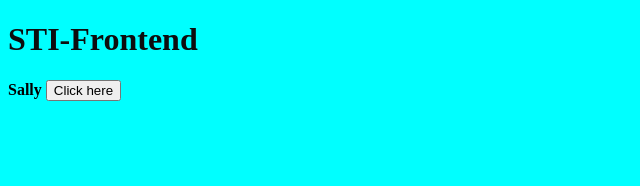
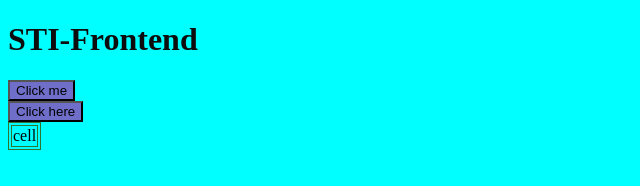
Before and after one commit to SallyResch/sti-frontend, a website: page public/index.html in a window 1280 px wide. Both pictures are taken after a click on the button "Click me". Shown: the whole page, without its empty margins (0-640 px from the left). Drawn offline with Linux system fonts and the light colour scheme.

Commit message:
Made a button click and tablerows

```diff
--- a/public/css/index.css
+++ b/public/css/index.css
@@ -4,3 +4,10 @@ body{
 h1{
 color: rgb(13, 13, 14);
 }
+button{
+  background-color: rgb(111, 111, 202);
+}
+
+table, td {
+  border: 1px solid rgb(45, 117, 48);
+}
--- a/public/index.html
+++ b/public/index.html
@@ -14,7 +14,7 @@
 
   <div id="app"></div>
 
-  <button onClick="age()">Click here</button>
+  <button onclick="buttonClick()">Click here</button>
 
   <script src="/js/index.js"></script>
 </body>
--- a/public/js/index.js
+++ b/public/js/index.js
@@ -4,11 +4,37 @@ var anElement = document.getElementById("app")
 anElement.innerHTML = "<button onClick='buttonClick()'>Click me</button>";
 
 function buttonClick() {
+  var x = document.createElement("TABLE");
+  x.setAttribute("id", "myTable");
+  document.body.appendChild(x);
+
+  var tableRow = document.createElement("TR");
+  tableRow.setAttribute("id", "myTr");
+  document.getElementById("myTable").appendChild(tableRow);
+
+  var td = document.createElement("TD");
+  var tCell = document.createTextNode("cell");
+  td.appendChild(tCell);
+  document.getElementById("myTr").appendChild(td);
+}
+/*var app = document.getElementById("app")
+app.appendChild(anElement)
+
+function buttonClick() {
   anElement.outerHTML = "<strong>Sally</strong>"
 }
 
-var app = document.getElementById("app")
-app.appendChild(anElement)
+function createRow() {
+  var allow = document.createElement("tr")
+  allow.appendChild(createCell())
+}
+
+function createCell() {
+  var aCell = document.createElement("td")
+  return aCell;
+}*/
+
+
 
 
 /*setTimeout(age, 3000)
```
